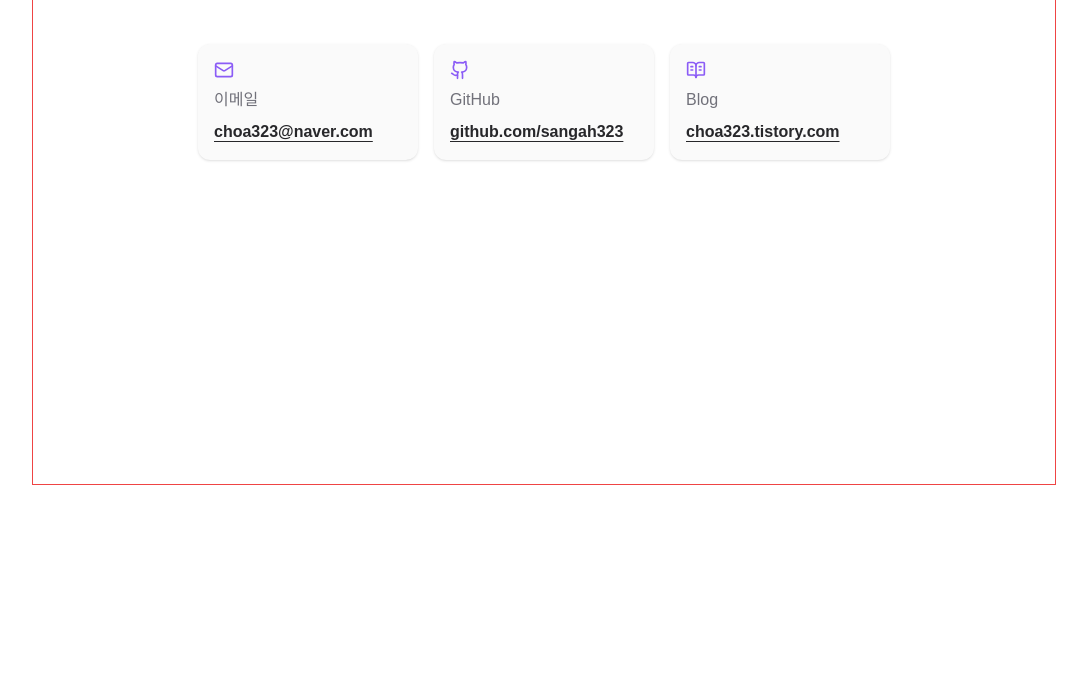
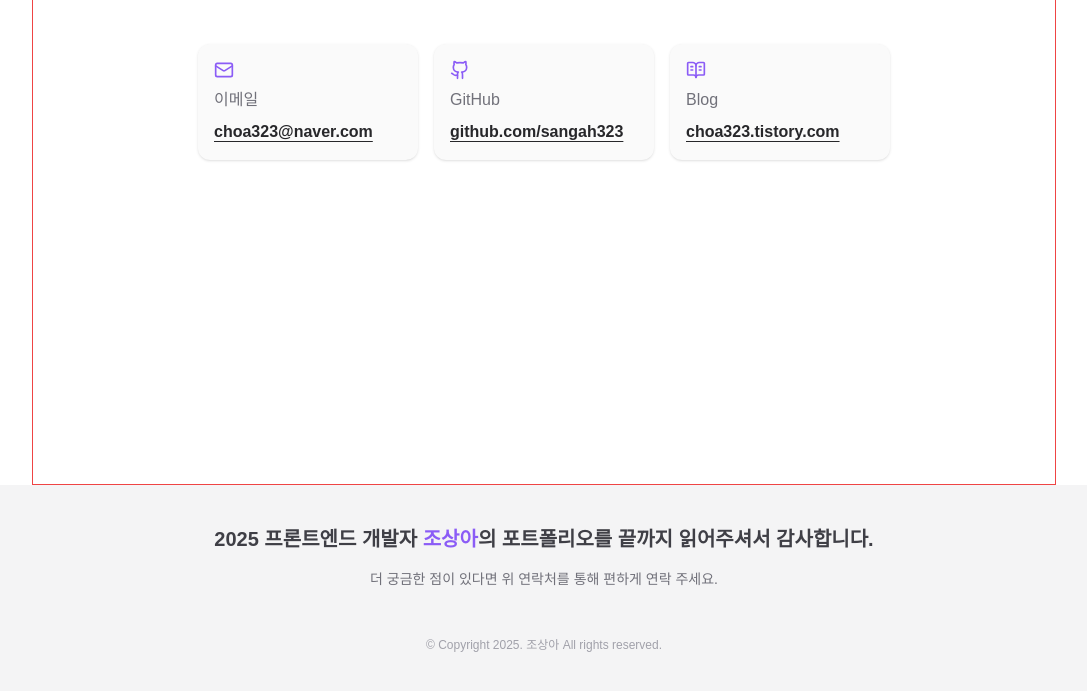
Before and after one commit to sangah323/my-portfolio, a Next.js app: page / in a window 1280 px wide. Shown: the part 3848-4539 px from the top of the page, without its empty margins (96-1183 px from the left). Before the commit the page ends 4333 px from the top, so only its background shows below. Built offline with nearby package versions, Linux system fonts and the light colour scheme; a web font is replaced by a local one.

Commit message:
feat: Footer 컴포넌트 생성

```diff
--- /dev/null
+++ b/app/components/layout/Footer.tsx
@@ -0,0 +1,19 @@
+export default function Footer() {
+  return (
+    <footer className="bg-zinc-100 dark:bg-zinc-900 py-10 text-center space-y-4">
+      <h2 className="text-lg sm:text-xl font-semibold text-zinc-700 dark:text-zinc-300">
+        2025 프론트엔드 개발자{" "}
+        <span className="text-violet-500 dark:text-violet-400">조상아</span>의
+        포트폴리오를 끝까지 읽어주셔서 감사합니다.
+      </h2>
+
+      <p className="text-sm text-zinc-500 dark:text-zinc-400">
+        더 궁금한 점이 있다면 위 연락처를 통해 편하게 연락 주세요.
+      </p>
+
+      <p className="text-xs text-zinc-400 dark:text-zinc-600 pt-8">
+        © Copyright 2025. 조상아 All rights reserved.
+      </p>
+    </footer>
+  );
+}
--- a/app/layout.tsx
+++ b/app/layout.tsx
@@ -1,3 +1,4 @@
+import Footer from "./components/layout/Footer";
 import Header from "./components/layout/Header";
 import "./globals.css";
 import type { Metadata } from "next";
@@ -17,6 +18,7 @@ export default function RootLayout({
       <body className="font-sans">
         <Header />
         {children}
+        <Footer />
       </body>
     </html>
   );
```
